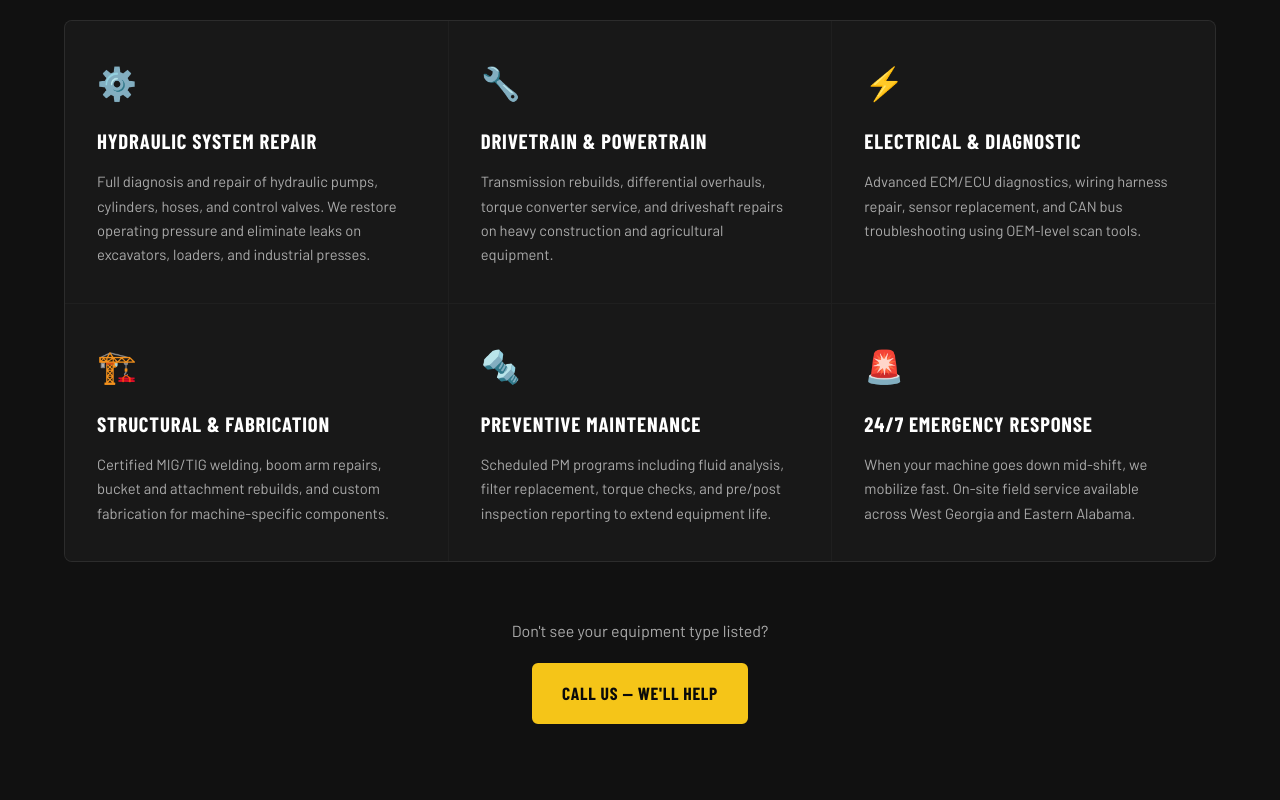
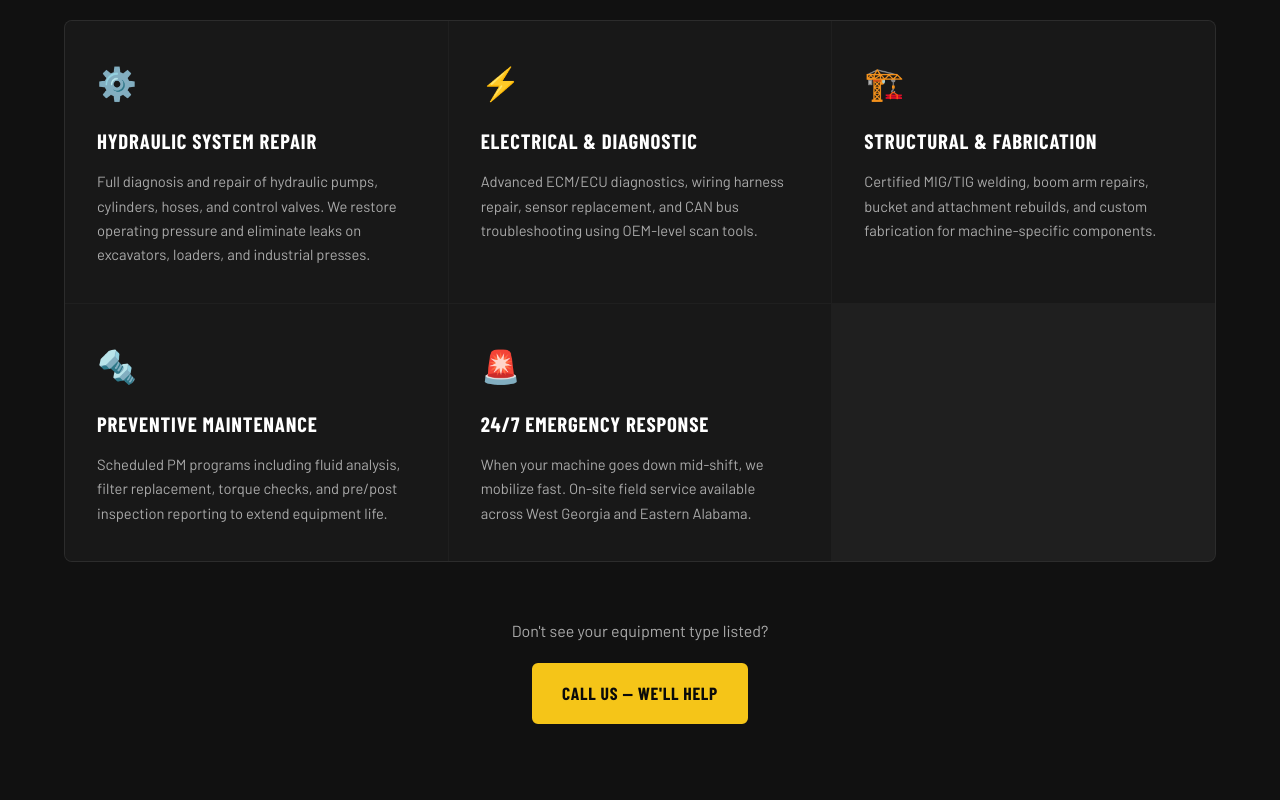
Before and after one commit to dylanwyattharris/wges-website, a React (Create React App) app: page / in a window 1280 px wide. Shown: the part 1220-2020 px from the top of the page. Built offline with nearby package versions, Linux system fonts and the light colour scheme; a web font is replaced by a local one.

Commit message:
Update App.js

```diff
--- a/src/App.js
+++ b/src/App.js
@@ -9,11 +9,7 @@ const SERVICES = [
     title: 'Hydraulic System Repair',
     desc: 'Full diagnosis and repair of hydraulic pumps, cylinders, hoses, and control valves. We restore operating pressure and eliminate leaks on excavators, loaders, and industrial presses.',
   },
-  {
-    icon: '🔧',
-    title: 'Drivetrain & Powertrain',
-    desc: 'Transmission rebuilds, differential overhauls, torque converter service, and driveshaft repairs on heavy construction and agricultural equipment.',
-  },
+
   {
     icon: '⚡',
     title: 'Electrical & Diagnostic',
```
